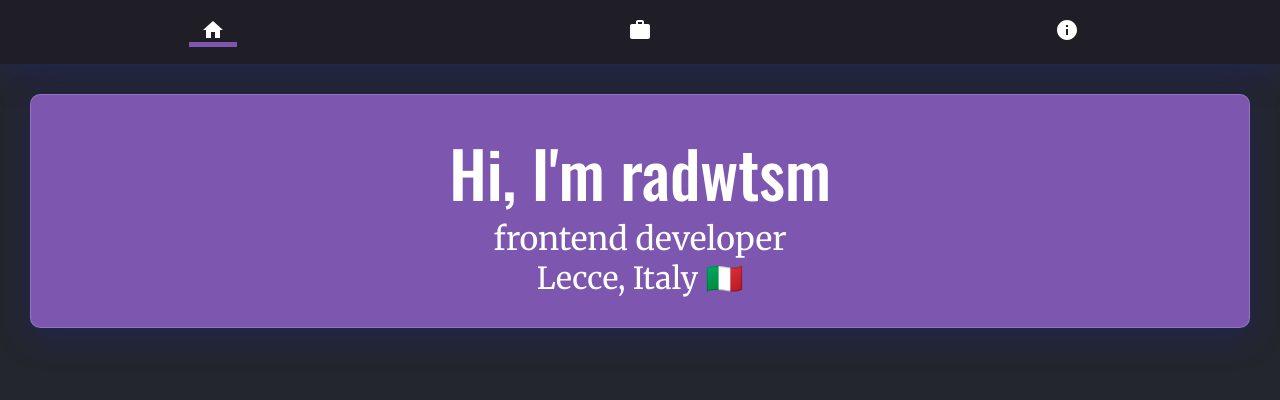
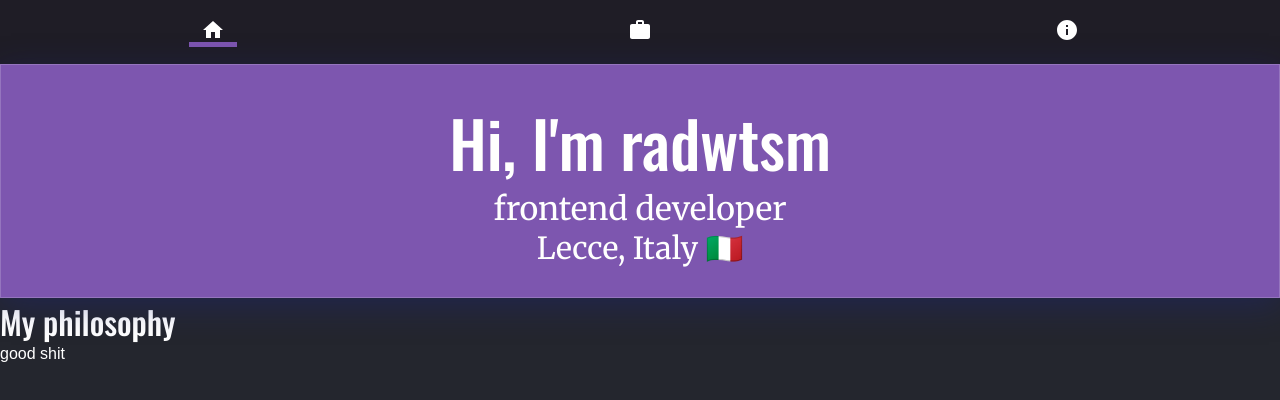
Before and after one commit to Radwtsm/portfolio-radwtsm, a React (Create React App) app: page / in a window 1280 px wide. Shown: the top 400 px of the page. Built offline with nearby package versions, Linux system fonts and the light colour scheme.

Commit message:
Made paragraph component and styled

```diff
--- a/src/components/Header/Header.styled.js
+++ b/src/components/Header/Header.styled.js
@@ -6,13 +6,13 @@ background: rgba( 255, 255, 255, 0.25 );
 box-shadow: 0 8px 32px 0 rgba( 31, 38, 135, 0.37 );
 backdrop-filter: blur( 6px );
 -webkit-backdrop-filter: blur( 6px );
-border-radius: 10px;
+
 border: 1px solid rgba( 255, 255, 255, 0.18 );
 
 
   padding:30px;
-  margin: 30px;
-  border-radius: 10px;
+
+
   background-color: ${({ theme }) => theme.colors.accent};
   color: #fffffe;
   text-align: center;
--- /dev/null
+++ b/src/components/TextSection/TextSection.js
@@ -0,0 +1,11 @@
+import StyledTextSection from "./TextSection.styled"
+
+const TextSection = (props) => {
+    return <StyledTextSection>
+    <h2>{props.title}</h2>
+    <p>{props.paragraph}</p>
+
+    </StyledTextSection>
+}
+
+export default TextSection;
--- /dev/null
+++ b/src/components/TextSection/TextSection.styled.js
@@ -0,0 +1,17 @@
+import styled from "styled-components"
+
+ const StyledTextSection = styled.div`
+
+h2 {
+    font-family: 'Oswald', sans-serif;
+color:white;
+font-size: 2rem;
+}
+
+p {
+    color:white;
+    font-size:1rem;
+}
+`
+
+export default StyledTextSection;
--- a/src/pages/Home.js
+++ b/src/pages/Home.js
@@ -1,4 +1,5 @@
 import Header from "../components/Header/Header";
+import TextSection from "../components/TextSection/TextSection";
 import React from "react";
 import theme from "../styles/Theme";
 
@@ -8,6 +9,7 @@ const Home = () => {
   return (
     <ThemeProvider theme={theme}>
       <Header title="Hi, I'm radwtsm" subtitle="frontend developer" additional="Lecce, Italy 🇮🇹"/>
+      <TextSection title="My philosophy" paragraph="good shit"/>
     </ThemeProvider>
   );
 };
```
